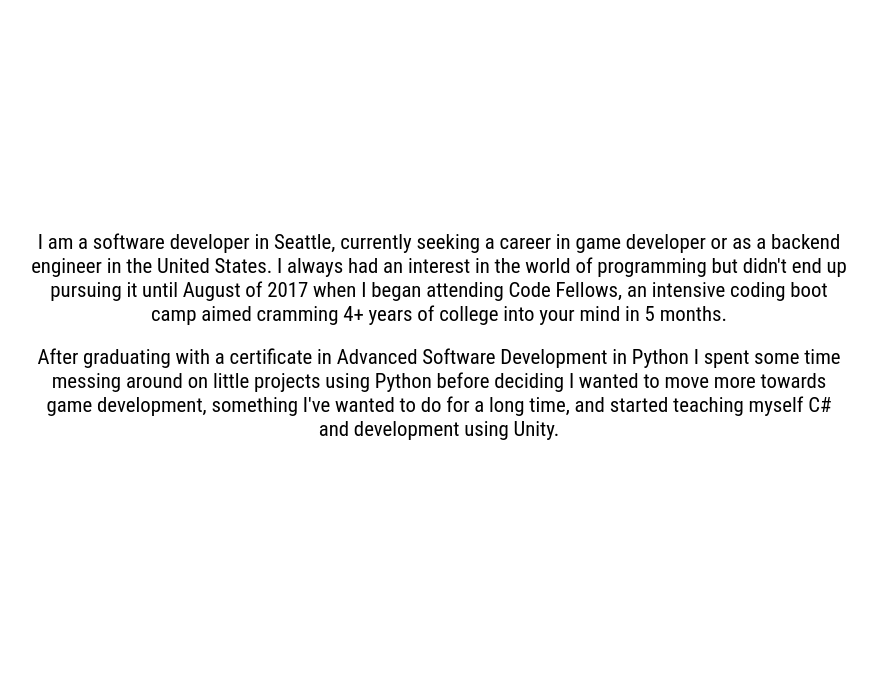
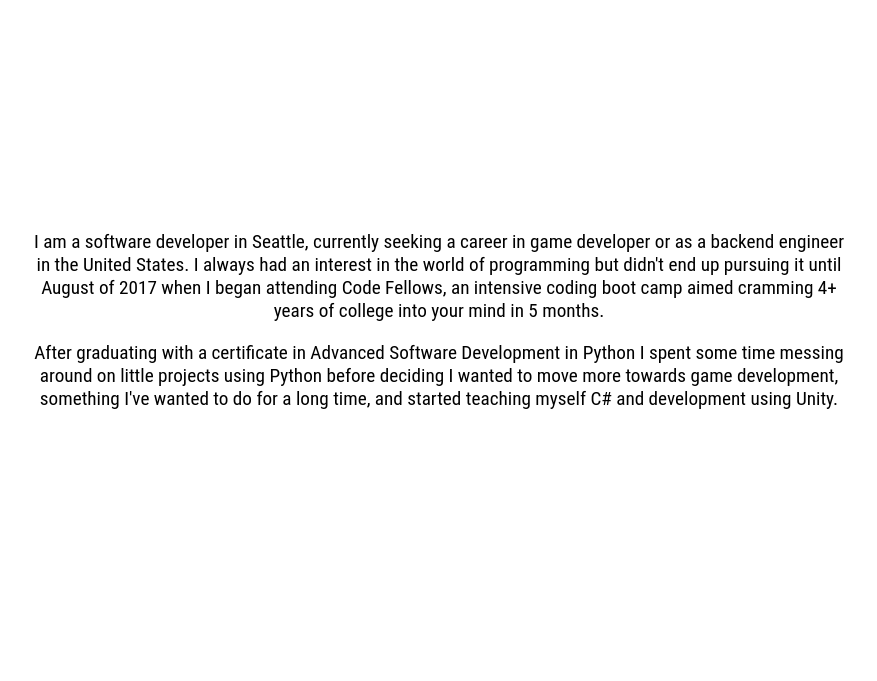
Before and after one commit to hcodydibble/portfolio, a Flask app: page /about in a window 1280 px wide. Shown: the part 49-730 px from the top of the page, without its empty margins (201-1078 px from the left). Run offline with Flask 2, Linux system fonts and the light colour scheme; some libraries are stand-ins or nearby versions.

Commit message:
changed about me p tag font size from 1.3 to 1.2 em. just the important things obviously

```diff
--- a/static/css/style.css
+++ b/static/css/style.css
@@ -42,7 +42,7 @@ footer div{
 
 .about-me p{
     text-align: center;
-    font-size: 1.3em;
+    font-size: 1.2em;
 }
 
 .contact-info a{
```
